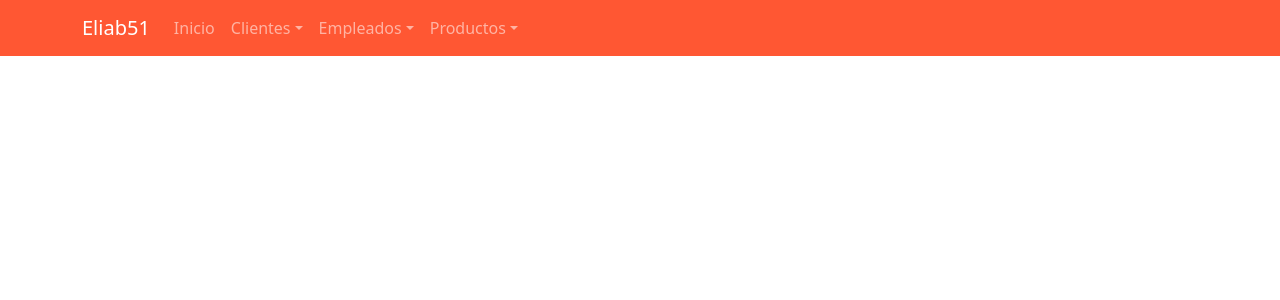
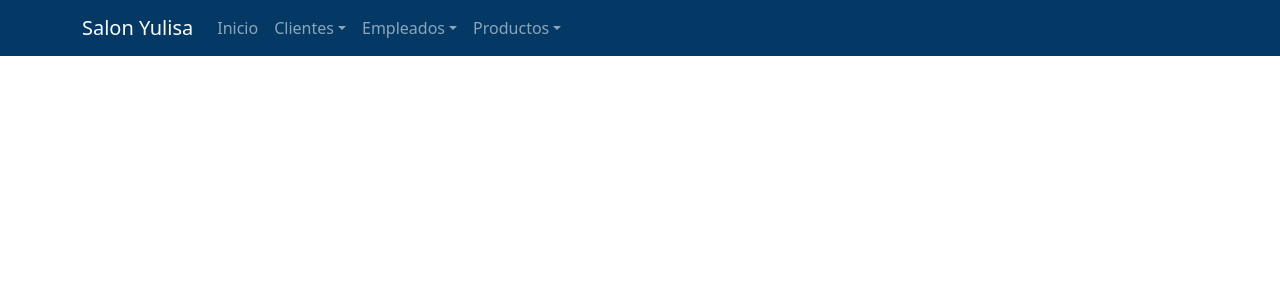
Before and after one commit to Oneyker21/Web_Salon_Yulisa, a React (Create React App) app in the folder daniela-frontend/: page / in a window 1280 px wide. Shown: the top 300 px of the page. Built offline with nearby package versions, Linux system fonts and the light colour scheme.

Commit message:
cambio de name y color.

```diff
--- a/daniela-frontend/src/App.css
+++ b/daniela-frontend/src/App.css
@@ -1,3 +1,3 @@
 .navbar-color {
-  background-color: #ff5733; /* Color de fondo personalizado */
+  background-color: #033964; /* Color de fondo personalizado */
 }
--- a/daniela-frontend/src/components/Header.js
+++ b/daniela-frontend/src/components/Header.js
@@ -20,7 +20,7 @@ function Header() {
       {/* Navbar principal */}
       <Navbar className="navbar-color" variant="dark" expand="md">
         <Container>
-          <Navbar.Brand href="#home">Eliab51</Navbar.Brand>
+          <Navbar.Brand href="#home">Salon Yulisa</Navbar.Brand>
           <Navbar.Toggle
             aria-controls="basic-navbar-nav"
             style={{ display: 'none' }}
```
